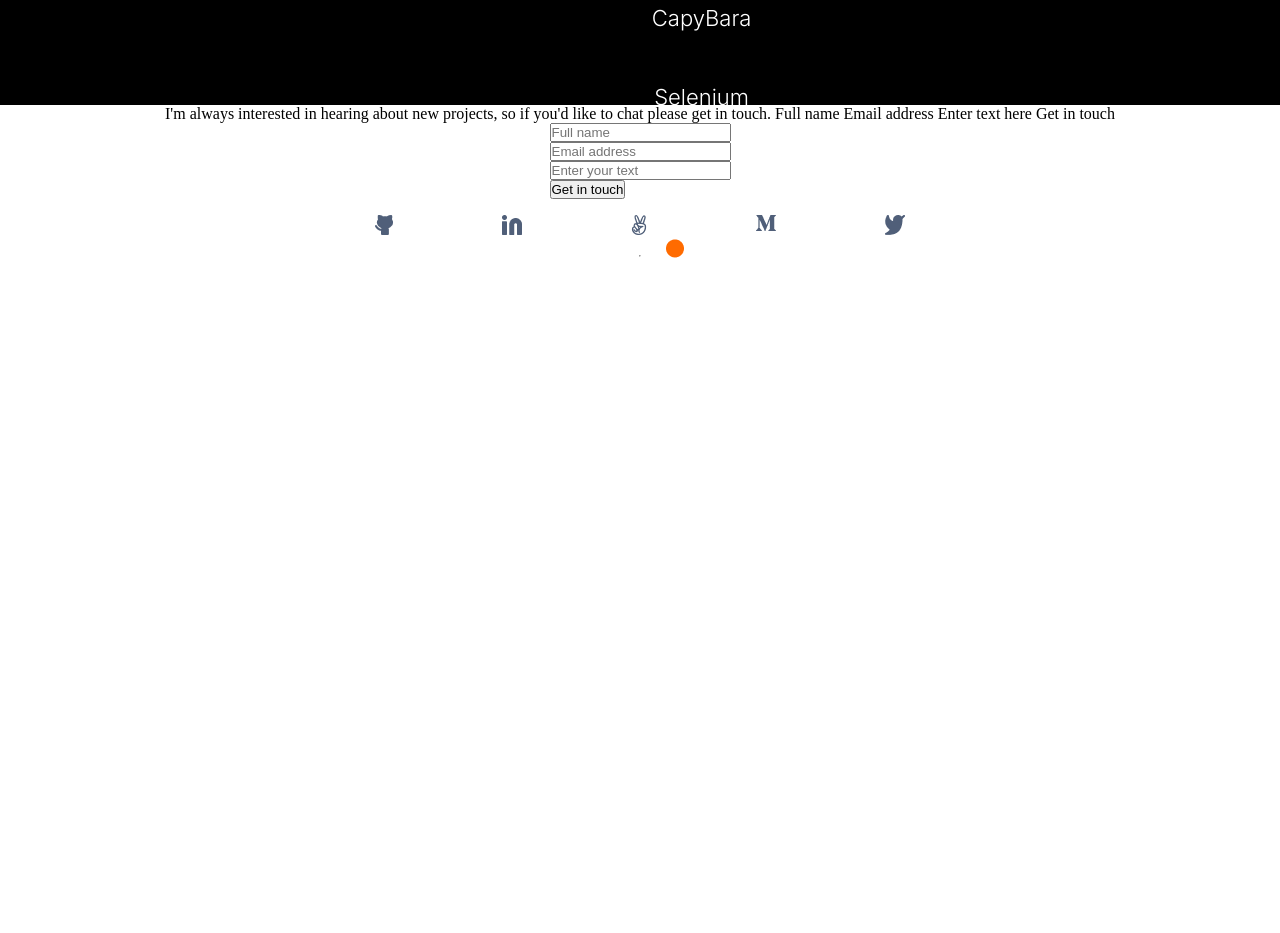
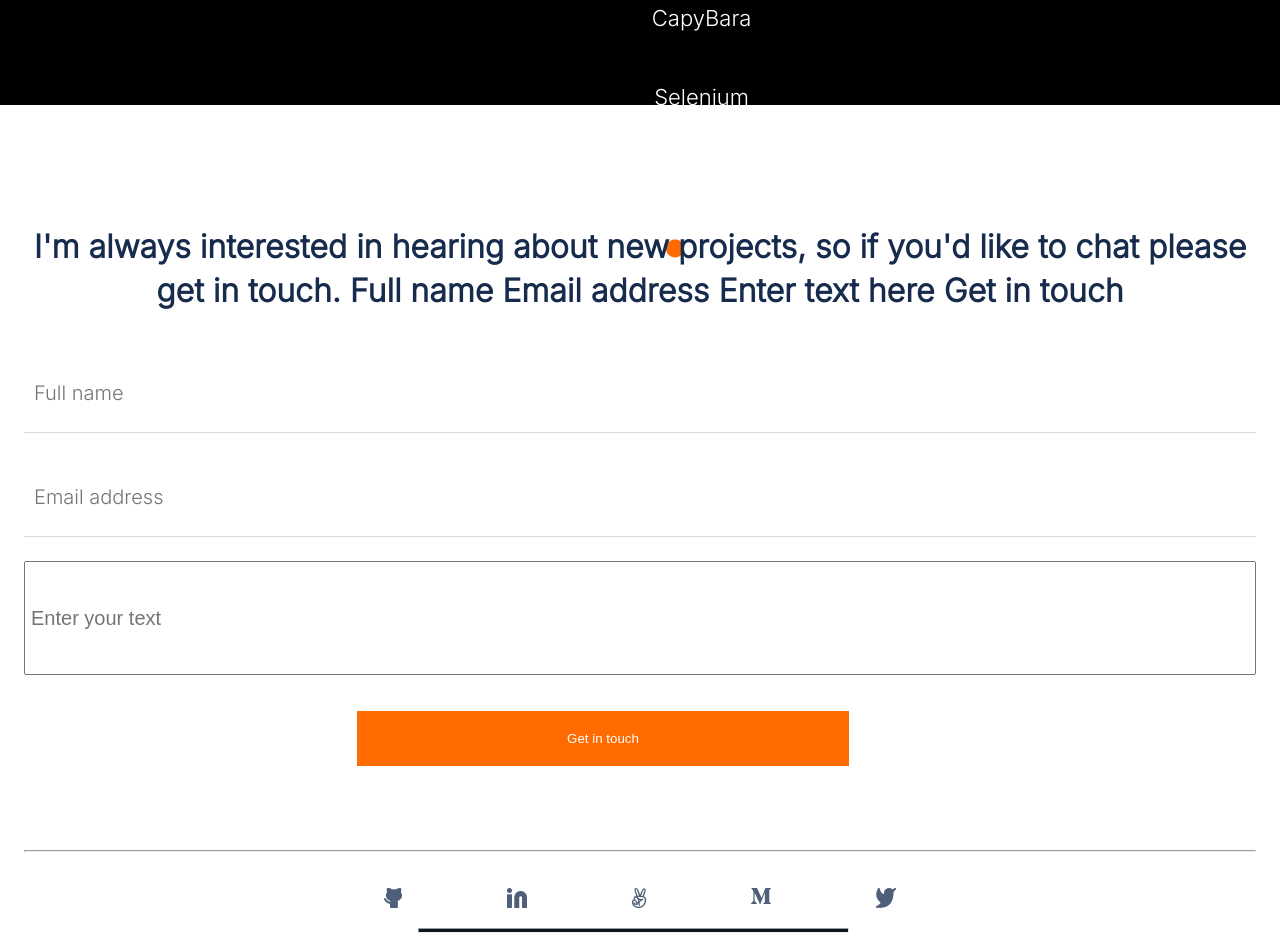
Before and after one commit to anyepeter/Portfolio-template, a website: page index.html in a window 1280 px wide. Shown: the part 7180-8113 px from the top of the page. Before the commit the page ends 8085 px from the top, so only its background shows below. Drawn offline with Linux system fonts and the light colour scheme.

Commit message:
updated styles.css

```diff
--- a/index.html
+++ b/index.html
@@ -199,7 +199,7 @@
 
     <footer>
         <div class="icons">
-        <p>
+        <p class="attract">
             I'm always interested in hearing about new projects, so if you'd like to chat please get in touch.
             Full name
             Email address
@@ -208,19 +208,20 @@
         </p>
         <form action="https://formspree.io/f/xeqdogov" method="post">
                 <div>
-                    <input type="text" name="fullname" placeholder="Full name" max="30" required>
+                    <input type="text" name="fullname" placeholder="Full name" max="30" required class="formel">
                 </div>
                 <div>
-                    <input type="email" name="email" placeholder="Email address" required>
+                    <input type="email" name="email" placeholder="Email address" required class="formel">
                 </div>
                 <div>
-                    <input type="textarea" name="message" placeholder="Enter your text" max="500" required>
+                    <input type="textarea" name="message" placeholder="Enter your text" max="500" required class="textarea">
                 </div>
 
                 <button type="submit">
                       Get in touch
                 </button>
         </form>
+        <hr class="line">
            </div>
 
            <div class="icons">
@@ -231,9 +232,8 @@
         <li><img src="./Images/mediumblack.png" alt="soclai media icons"></li>
         <li><img src="./Images/twitterblack.png" alt="soclai media icons"></li>
             </ul>
-
-            <hr>
            </div>
+           <hr>
     </footer>
 </body>
 </html>
--- a/style.css
+++ b/style.css
@@ -384,6 +384,7 @@
 footer {
   width : 100%;
   height: 100vh;
+  padding: 120px 24px;
 }
 
 .icons {
@@ -392,6 +393,7 @@
   justify-content: center;
   align-items: center;
   width: 100%;
+  gap: 1.5rem;
 }
 
 .icons > ul {
@@ -403,6 +405,75 @@
 .icons > ul > li {
   list-style-type: none;
   padding: 1rem 0;
+}
 
+.attract {
+  font-family: 'Inter', sans-serif;
+  font-size: 32px;
+  font-weight: 700;
+  line-height: 44px;
+  text-align: center;
+  color: #172b4d;
+  margin-bottom: 1rem;
+}
 
+form {
+  width: 100%;
+  display: flex;
+  flex-direction: column;
 }
+
+.formel {
+  width: 100%;
+  margin-bottom: 24px;
+  height: 80px;
+  font-size: 20px;
+  font-family: 'Inter', sans-serif;
+  padding-left: 10px;
+  border: none;
+  border-bottom: 1px solid #dbd8d7;
+}
+
+.textarea {
+  width: 100%;
+  height: 114px;
+  margin-bottom: 36px;
+  padding: 5px;
+  font-size: 20px;
+}
+
+form > button {
+  padding: 20px 50px;
+  background-color: #ff6b00;
+  color: #fff;
+  border: none;
+  text-align: center;
+  width: 40%;
+  margin-left: 27%;
+  margin-bottom: 60px;
+}
+
+footer > hr {
+  background-color: #0d151e;
+  width: 35%;
+  height: 5px;
+  margin-left: 32%;
+}
+
+.line {
+  width: 100%;
+  height: 1px;
+  color: #dfe1e6;
+  margin-bottom: 20px;
+}
+
+form > button:hover {
+  color: #ff6b00;
+  border: 1px solid #f55800;
+  background: #fff5e1;
+}
+
+form > button:focus {
+  background-color: #e05304;
+  color: #f4f1f0;
+}
```
